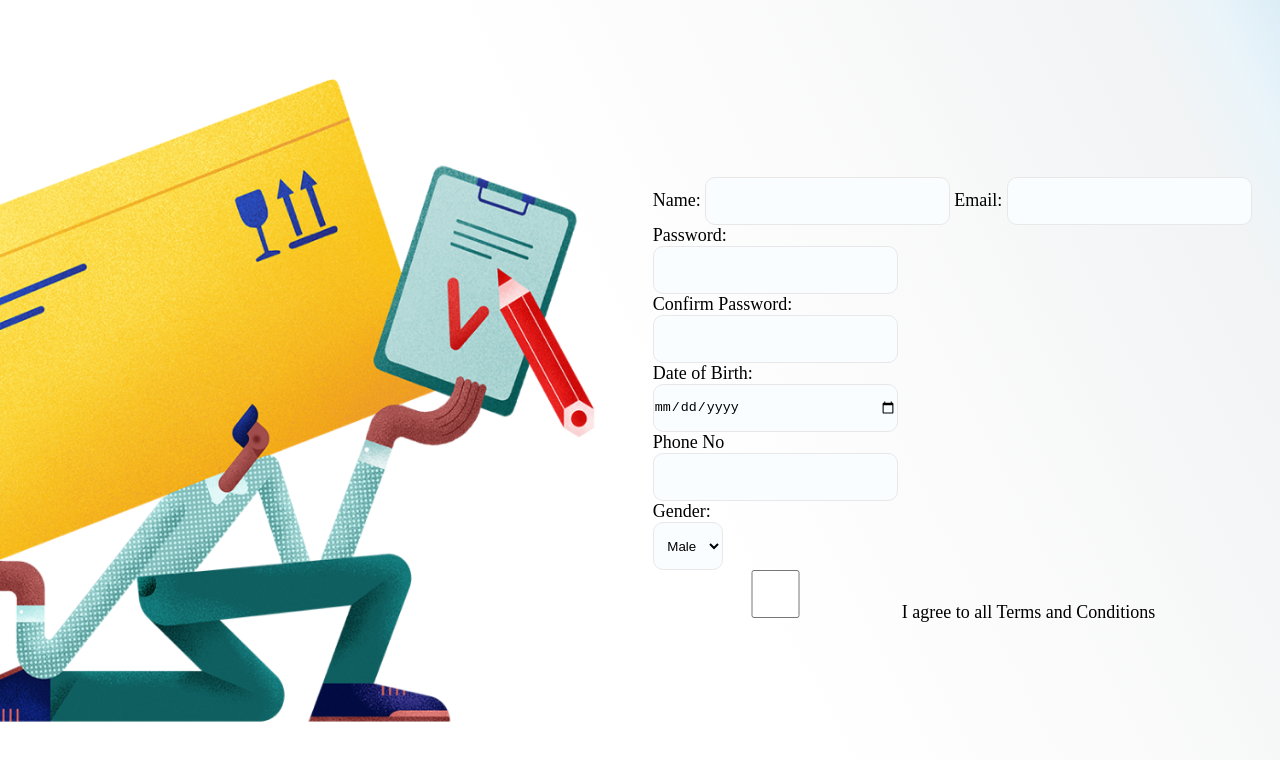
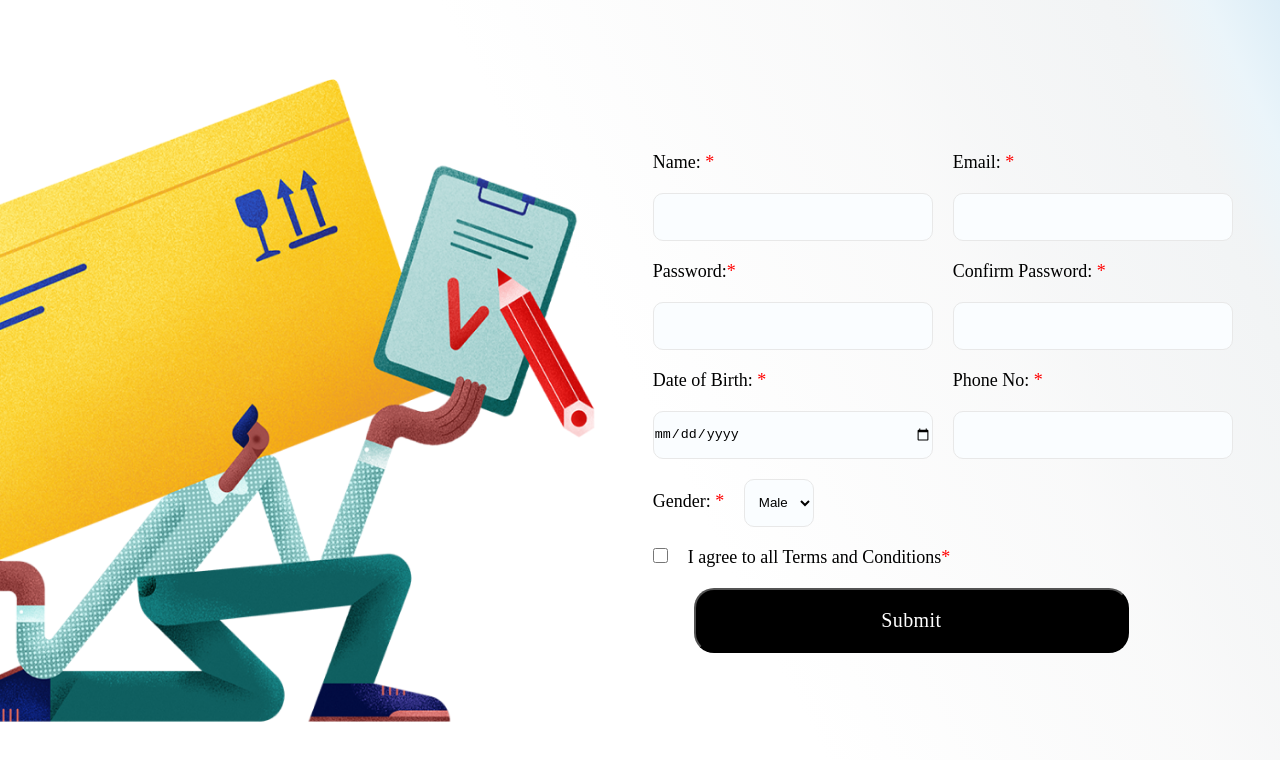
Before and after one commit to Va2003g/Interactive-Form, a plain HTML site: page index.html in a window 1280 px wide. Drawn offline with Linux system fonts and the light colour scheme.

Commit message:
Form Styling Completed

```diff
--- a/index.html
+++ b/index.html
@@ -16,38 +16,62 @@
         </div>
 
         <div class="form">
-            <form action="">
+            <form action="mailto:vanshgupta4661@gmail.com" enctype="text/plain">
+                <div>
                     <div>
                         <label for="name">Name: </label>
-                    <input type="text" id="name" name="name">
-
-                    <label for="email">Email: </label>
-                    <input type="email" id="email" name="email">
+                        <input type="text" id="name" name="name" required>
                     </div>
 
-                <label for="password">Password: </label>
-                <input type="password" id="password" name="password">
+                    <div>
+                        <label for="email">Email: </label>
+                        <input type="email" id="email" name="email" required>
+                    </div>
+                </div>
 
+                <div>
+                    <div>
+                        <label for="password">Password:</label>
+                        <input type="password" id="password" name="password" required>
+                    </div>
+
+                    <div>
                         <label for="cnfPswd">Confirm Password: </label>
-                <input type="password" id="cnfPswd" name="Confirm Password">
+                        <input type="password" id="cnfPswd" name="Confirm Password" required>
+                    </div>
+                </div>
 
+                <div>
+                    <div>
                         <label for="dob">Date of Birth: </label>
-                <input type="date" id="dob" name="dob">
+                        <input type="date" id="dob" name="dob" required>
+                    </div>
 
-                <label for="phoneNo">Phone No</label>
-                <input type="number" name="phoneNo" id="phoneNo">
+                    <div>
 
+                        <label for="phoneNo">Phone No: </label>
+                        <input type="number" name="phoneNo" id="phoneNo" required>
+                    </div>
+                </div>
+
+                <div class="box">
                     <label for="gender">Gender: </label>
-                <select name="gender" id="gender">
+                    <select name="gender" id="gender" required>
                         <option value="Male">Male</option>
                         <option value="Female">Female</option>
                         <option value="Other">Other</option>
                     </select>
+                </div>
 
-                <div>
-                    <input type="checkbox" name="term&conditions" id="term&conditions">
-                    <label for="term&conditions">I agree to all Terms and Conditions</label>
+                <div class="box">
+                    <input type="checkbox" name="termconditions" id="termconditions" required>
+                    <label for="termconditions">I agree to all Terms and Conditions</label>
                 </div>
+
+                <div id="submit">
+                    <button id="submitbtn">Submit</button>
+                </div>
+
             </form>
         </div>
     </div>
--- a/style.css
+++ b/style.css
@@ -19,7 +19,8 @@
 .img {
     display: inline-block;
     width: 48%;
-    height: 800px;
+    /* height: 800px; */
+    height: 100%;
 }
 
 .form {
@@ -33,6 +34,19 @@
     height: 100%;
     display: flex;
     flex-direction: column;
+    gap: 20px;
+}
+
+.form form>div {
+    display: flex;
+    /* flex-direction: column; */
+    gap: 20px;
+}
+
+.form form>div>div {
+    display: flex;
+    flex-direction: column;
+    gap: 20px;
 }
 
 .img img {
@@ -49,15 +63,50 @@
     line-height: normal;
 }
 
-.form form input,#gender {
-    width: 245px;
+.form form label::after {
+    content: "*";
+    color: red;
+    font-size: 18px;
+}
+
+.form form input,
+#gender {
+    width: 280px;
     height: 48px;
     border-radius: 10px;
     border: 1px solid #E8E8E8;
     background: #FAFDFF;
 }
 
-#gender{
+#gender {
     text-align: center;
     width: 70px;
 }
+
+#termconditions {
+    width: 15px;
+    height: 15px;
+}
+
+.box {
+    align-items: baseline;
+}
+
+#submit{
+    align-self:center;
+    margin-left: -110px;
+}
+#submitbtn {
+    width: 435px;
+    height: 65px;
+    border-radius: 20px;
+    background: #000;
+    color: #FFF;
+    font-family: Poppins;
+    font-size: 20px;
+    font-style: normal;
+    font-weight: 500;
+    line-height: normal;
+    letter-spacing: 0.4px;
+    align-self:center;
+}
```
Also changed, not shown: 1 other file. Lines whose indentation alone changed are shown as unchanged.
